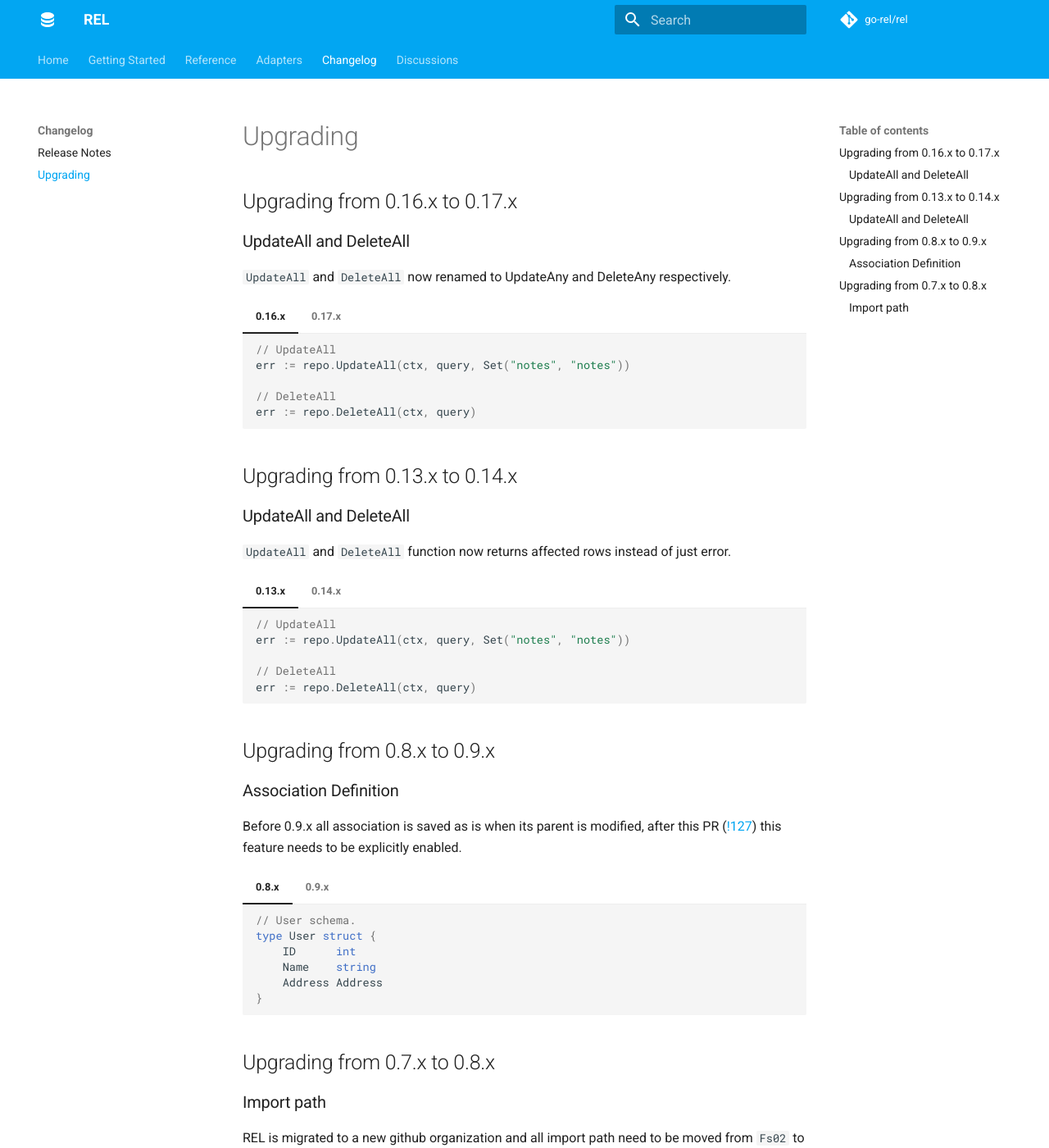
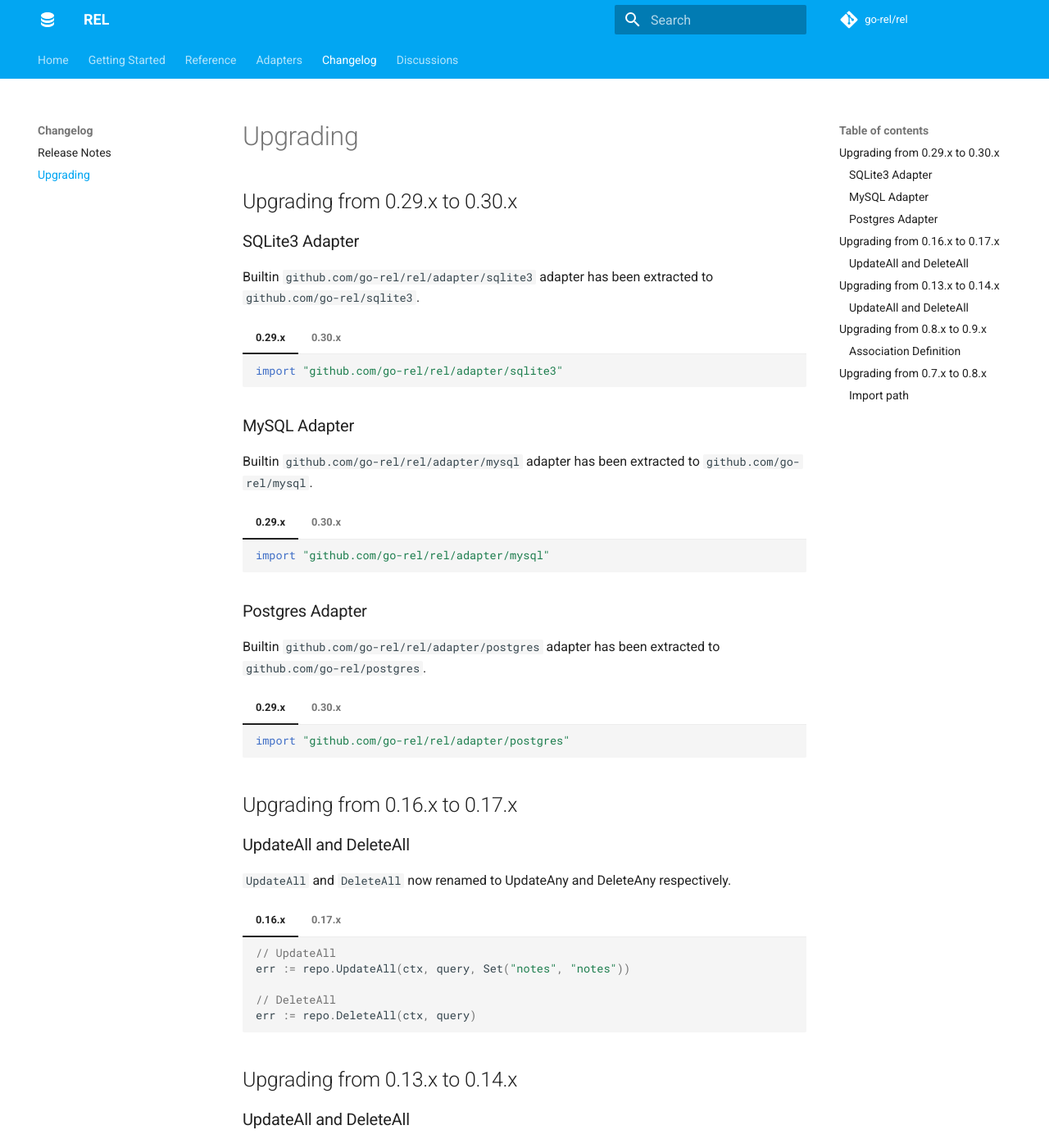
Before and after one commit to go-rel/doc, an MkDocs documentation site: the page built from docs/changelog/upgrading.md, in a window 1280 px wide and 1400 px high. Shown: the whole window at 82% size. Built offline with MkDocs 1.6.1 and Material for MkDocs 9.7.7, drawn with Linux system fonts in a browser that asks for light colours; comment, search, counter and statistics services are not loaded.

Commit message:
Add adapter upgrade instruction (#36)
* Add adapter upgrade instruction

* Bump REL v0.30.0

````diff
--- a/docs/changelog/upgrading.md
+++ b/docs/changelog/upgrading.md
@@ -1,4 +1,54 @@
 # Upgrading
+
+## Upgrading from 0.29.x to 0.30.x
+
+### SQLite3 Adapter
+
+Builtin `github.com/go-rel/rel/adapter/sqlite3` adapter has been extracted to `github.com/go-rel/sqlite3`.
+
+=== "0.29.x"
+
+    ```go
+    import "github.com/go-rel/rel/adapter/sqlite3"
+    ```
+
+=== "0.30.x"
+
+    ```go
+    import "github.com/go-rel/sqlite3"
+    ```
+
+### MySQL Adapter
+
+Builtin `github.com/go-rel/rel/adapter/mysql` adapter has been extracted to `github.com/go-rel/mysql`.
+
+=== "0.29.x"
+
+    ```go
+    import "github.com/go-rel/rel/adapter/mysql"
+    ```
+
+=== "0.30.x"
+
+    ```go
+    import "github.com/go-rel/mysql"
+    ```
+
+### Postgres Adapter
+
+Builtin `github.com/go-rel/rel/adapter/postgres` adapter has been extracted to `github.com/go-rel/postgres`.
+
+=== "0.29.x"
+
+    ```go
+    import "github.com/go-rel/rel/adapter/postgres"
+    ```
+
+=== "0.30.x"
+
+    ```go
+    import "github.com/go-rel/postgres"
+    ```
 
 ## Upgrading from 0.16.x to 0.17.x
 
````
Also changed, not shown: 3 other files.
